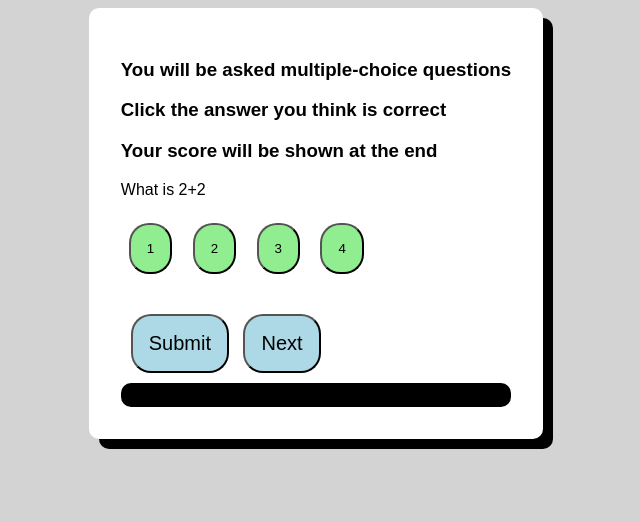
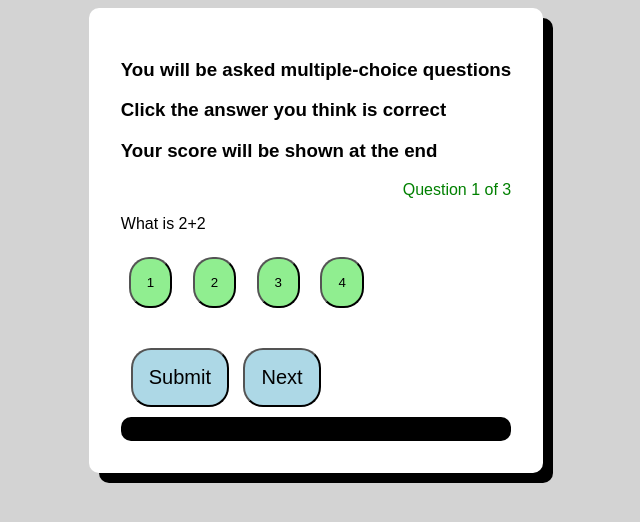
Before and after one commit to Reno-mathews/Quiz-app, a plain HTML site: page index.html in a window 1280 px wide. Shown: the whole page, without its empty margins (324-964 px from the left). Drawn offline with Linux system fonts and the light colour scheme.

Commit message:
Updated 3

```diff
--- a/index.html
+++ b/index.html
@@ -16,6 +16,10 @@
             <h3>Click the answer you think is correct</h3>
             <h3>Your score will be shown at the end</h3>
         </header>
+
+        <div class="progress" id="progress">
+
+        </div>
 
         <p id="question">The question will appear here</p>
         <div class="options" id="options">
--- a/script.js
+++ b/script.js
@@ -7,6 +7,8 @@ let questions = [
 function loadQuestion(index) {
     selectedAnswer = null;
     let q = questions[index];
+    let qnum = index + 1;
+    let totalq = questions.length;
     buttons.forEach(btn => btn.classList.remove('highlighted'));
     document.getElementById("question").innerText = q.question;
 
@@ -15,6 +17,8 @@ function loadQuestion(index) {
     document.getElementById("opt2").innerText = q.options[1];
     document.getElementById("opt3").innerText = q.options[2];
     document.getElementById("opt4").innerText = q.options[3];
+
+    document.getElementById("progress").innerText = "Question " + qnum + " of " + totalq;
 
 }
 
--- a/styles.css
+++ b/styles.css
@@ -85,3 +85,8 @@ body {
     border-radius: 10px;
     margin-top: 10px;
 }
+
+.progress {
+    text-align: right;
+    color: green;
+}
```
